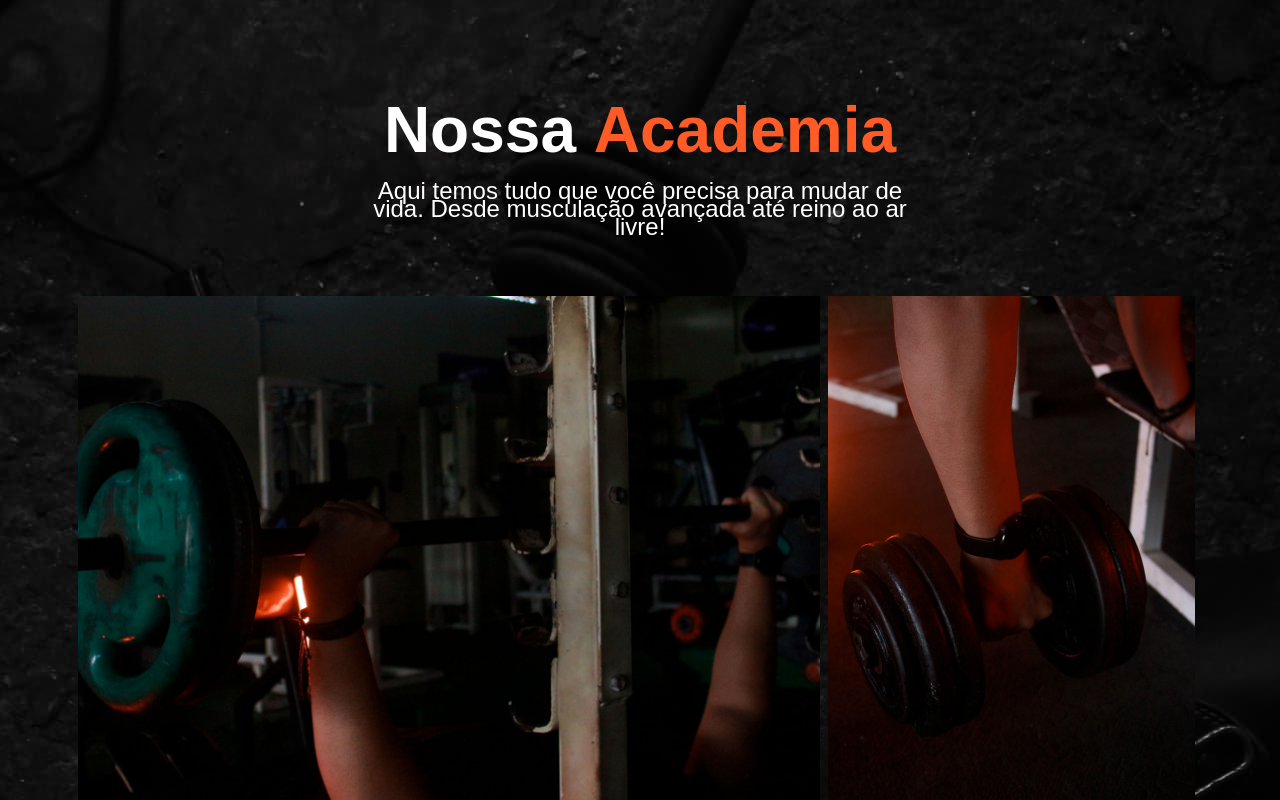
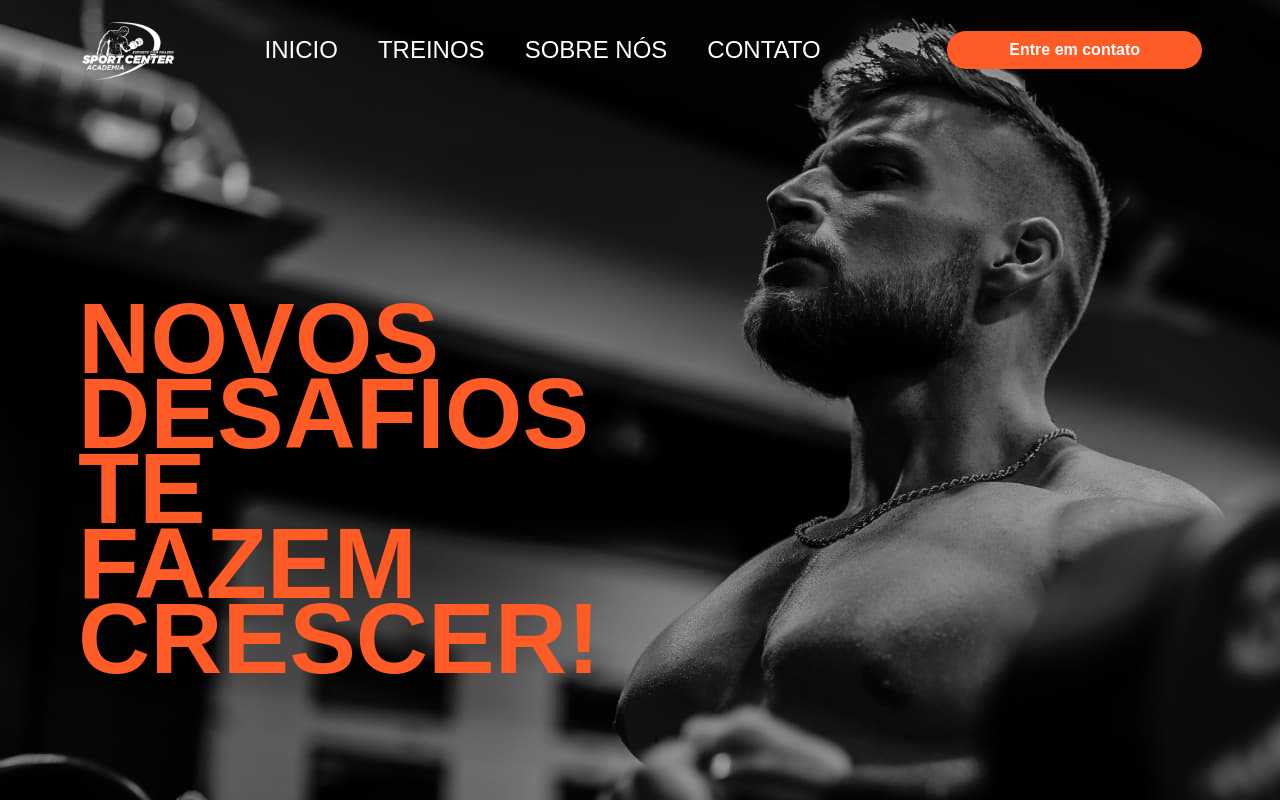
Before and after one commit to joaomanoelsm/sportCenter, a React (Vite) app: page / in a window 1280 px wide. Shown: the top 800 px of the page. Built offline with nearby package versions, Linux system fonts and the light colour scheme; a web font is replaced by a local one.

Commit message:
site finish

```diff
--- a/src/pages/main/index.tsx
+++ b/src/pages/main/index.tsx
@@ -13,14 +13,14 @@ import Workouts from "./workouts";
 const Main = () => {
   return (
     <StyledMain>
-      {/* <Header /> */}
-      {/* <Intro />
+      <Header />
+      <Intro />
       <Workouts />
       <AboutUs />
-      <Location /> */}
+      <Location />
       <OurAcademy />
-      {/* <Explanation /> */}
-      {/* <Footer /> */}
+      <Explanation />
+      <Footer />
     </StyledMain>
   );
 };
```
Also changed, not shown: 20 other files (tests, documents, lock files or other folders).
